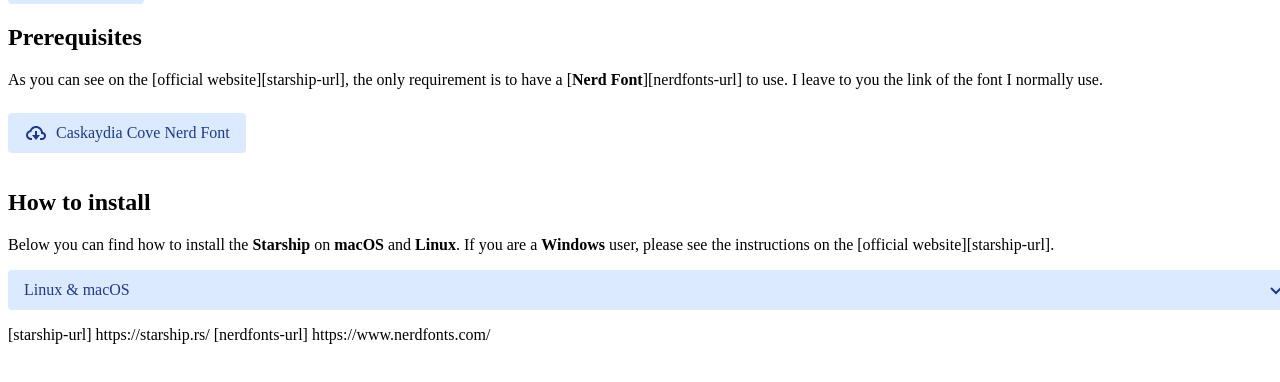
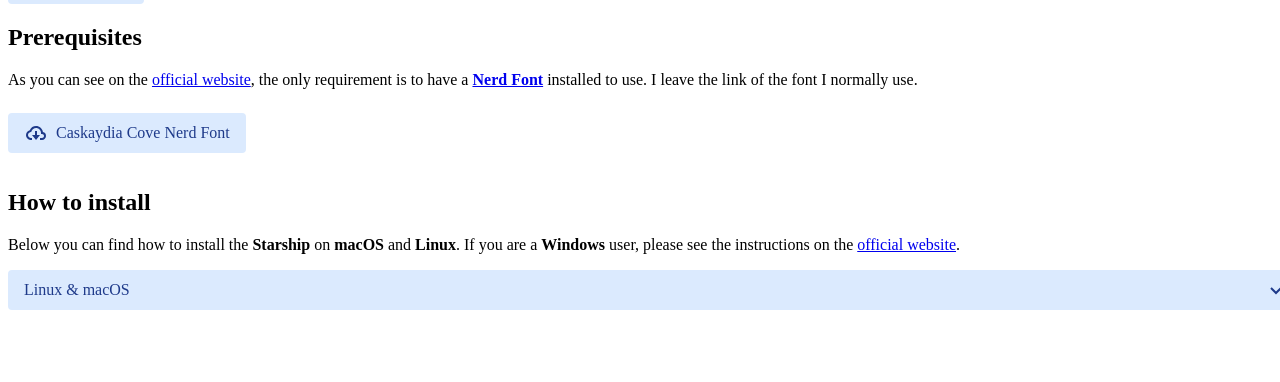
Before and after one commit to tutods/my-configs, a Next.js app: page /starship in a window 1280 px wide. Shown: the part 366-748 px from the top of the page. Built offline with nearby package versions, Linux system fonts and the light colour scheme.

Commit message:
fix: links

```diff
--- a/pages/starship.mdx
+++ b/pages/starship.mdx
@@ -29,7 +29,7 @@
 
 ## Prerequisites
 
-As you can see on the [official website][starship-url], the only requirement is to have a [**Nerd Font**][nerdfonts-url] to use. I leave to you
+As you can see on the [official website][starship-url], the only requirement is to have a [**Nerd Font**][nerdfonts-url] installed to use. I leave
 the link of the font I normally use.
 
 <ExternalLinkButton
@@ -57,5 +57,5 @@
 
 </Accordion>
 
-[starship-url] https://starship.rs/
-[nerdfonts-url] https://www.nerdfonts.com/
+[starship-url]: https://starship.rs/
+[nerdfonts-url]: https://www.nerdfonts.com/
```
